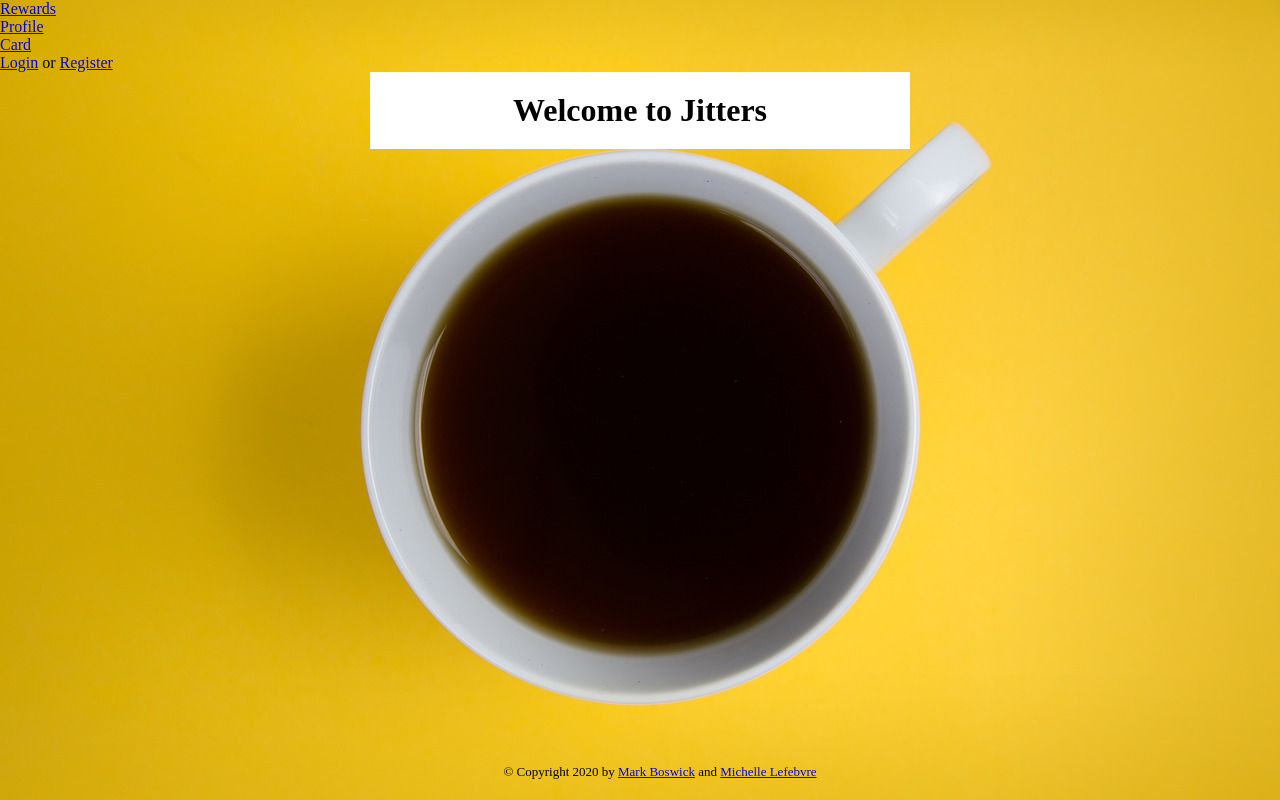
After one commit to Michelle-Lefebvre/ProjectJitters, a PHP site: template templates/index.html.twig in a window 1280 px wide. The commit adds this page. Run offline with PHP 8.4, Linux system fonts and the light colour scheme; the template is opened without the code that fills it, so the values that code supplies are empty; some libraries are stand-ins or nearby versions.

Commit message:
verified from ipd21.com

```diff
--- a/styles.css
+++ b/styles.css
@@ -1,10 +1,20 @@
 body {
-    background-color: papayawhip;
+    background: url(/images/homePgYellowBg.jpg);
+    background-repeat: no-repeat;
+    background-size: auto;
+    box-sizing: border-box;
     margin: 0;
     padding: 0;
-    min-height: 100vh;
+    min-height: 100%;
     padding-bottom: 58px;
 }
+
+.container > nav {
+    padding: 10px;
+    text-align: center;
+    font-size: 2em;
+    color: #ffeead;
+  }
 
 #centeredContent {
     background-color: white;
@@ -42,6 +52,7 @@ input {
 i {
     color: gray;
 }
+
 #footer {
     bottom: 0;
     font-size: small;
--- /dev/null
+++ b/templates/index.html.twig
@@ -0,0 +1,12 @@
+{% extends "master.html.twig" %}
+{% block head %}{% endblock head %}
+
+{% block content %}
+    <div class="">
+
+        <div class="main">
+            <h1 class="center">Welcome to Jitters</h1>
+        </div>
+
+    </div>
+{% endblock %}
--- a/templates/master.html.twig
+++ b/templates/master.html.twig
@@ -1,26 +1,39 @@
 <!DOCTYPE html>
 <html>
     <head>
-            <link rel="stylesheet" href="/styles.css" />
-            <title>{% block title %}{% endblock %} - My Webpage</title>
-            <div id="centeredContent">{% block head %}{% endblock %}</div>
+        <link rel="stylesheet" href="/styles.css" />
+        <title>{% block title %}{% endblock %} - My Webpage</title>
+        {% block head %}{% endblock %}
     </head>
     <body>
-        <div id="centeredContent">
-        <div id="contentHeader">
+        <header>
+            {% block header %}
+        <nav class="container">
+            <div><a href="/rewards">Rewards</a></div>
+            <div><a href="/profile">Profile</a></div>
+            <div><a href="/card">Card</a></div>
+
             {% if userSession %}
-                <span>You are logged in as <b>{{ userSession.name }}</b>
+                <span>Welcome <b>{{ userSession.name }}</b>
                     You can <a href="/addarticletest">post a new article</a>
                     or <a href="/logout">Logout</a>.</span>
             {% else %}
                 <a href="/login">Login</a> or <a href="/register">Register</a>
             {% endif %}
+            {% endblock header %}
+        </nav>
         </div>
-        {% block content %}{% endblock %}
+
+        <div id="centeredContent">
+          {% block content %}{% endblock %}
+        </div>
+
         <div id="footer">
             {% block footer %}
-                <br>&copy; Copyright 2011 by <a href="http://domain.invalid/">you</a>.
-            {% endblock %}
+                &copy; Copyright 2020 by
+                <a href="https://www.linkedin.com/in/mark-b-5533287/">Mark Boswick</a> and
+                <a href="https://www.linkedin.com/in/michellelefebvre1/">Michelle Lefebvre</a>
+            {% endblock footer %}
         </div>
         </div>
     </body>
```
Also changed, not shown: _articles.php (+34 -3 lines), _main.php (+7 -1 lines), _setup.php (+3 -4 lines), _users.php (+6 -14 lines), templates/error_access_denied.html.twig (added, +9 -0 lines), templates/error_internal.html.twig (added, +13 -0 lines), images/homePgYellowBg.jpg (added).
